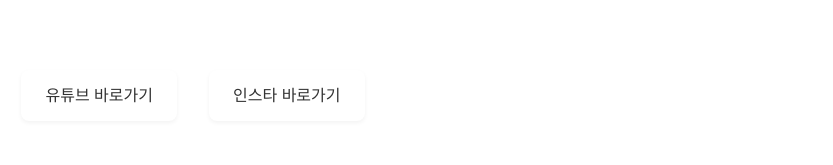
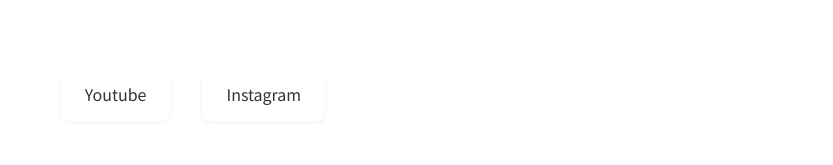
Before and after one commit to kimhayeon00/h2_craft, a Next.js app: page / in a window 1280 px wide. Shown: the part 512-677 px from the top of the page, without its empty margins (447-1280 px from the left). Built offline with nearby package versions, Linux system fonts and the light colour scheme.

Commit message:
Fix: social media links to footer

```diff
--- a/app/page.tsx
+++ b/app/page.tsx
@@ -34,7 +34,7 @@ export default function Home() {
             rel="noopener noreferrer"
             className={styles.socialLink}
           >
-            유튜브 바로가기
+            Youtube
           </Link>
           <Link
             href="https://www.instagram.com/h2_craft"
@@ -42,7 +42,7 @@ export default function Home() {
             rel="noopener noreferrer"
             className={styles.socialLink}
           >
-            인스타 바로가기
+            Instagram
           </Link>
         </div>
         <p>&copy; 2025 h2_craft. All rights reserved.</p>
```
